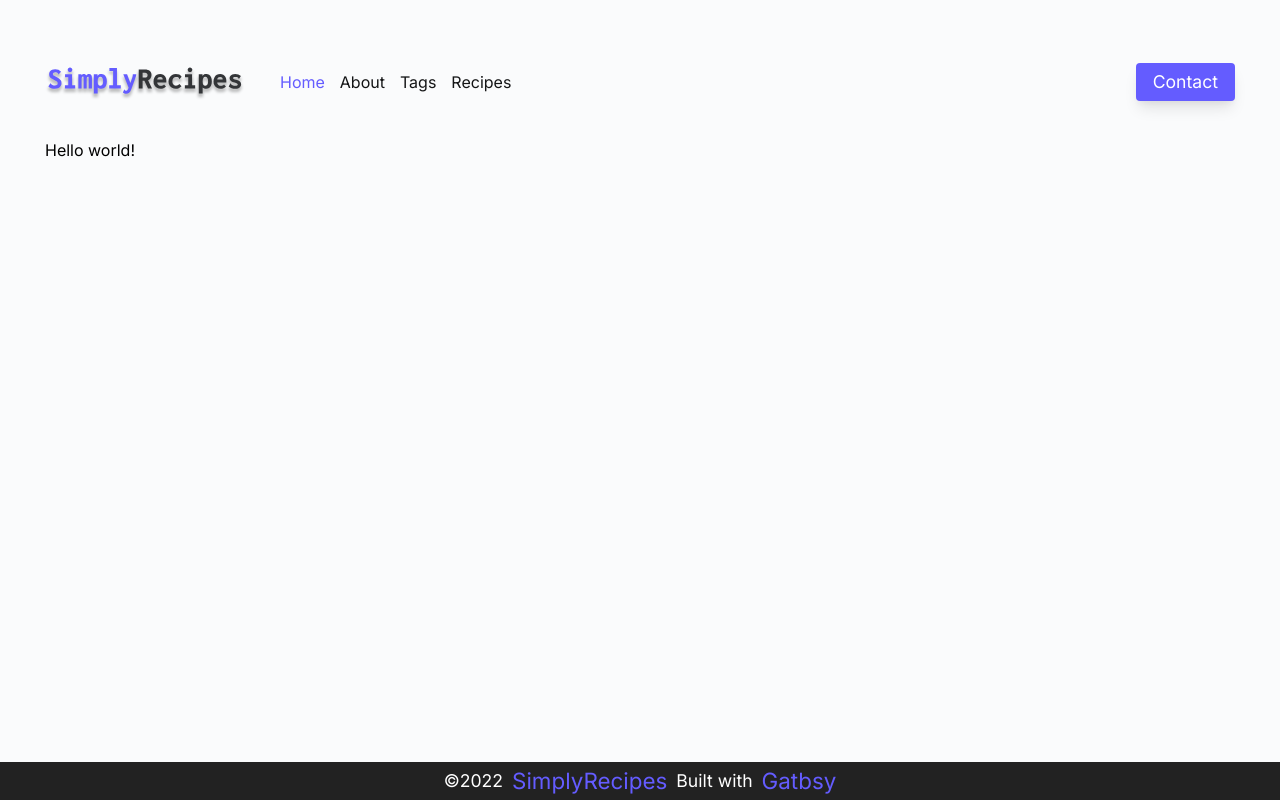
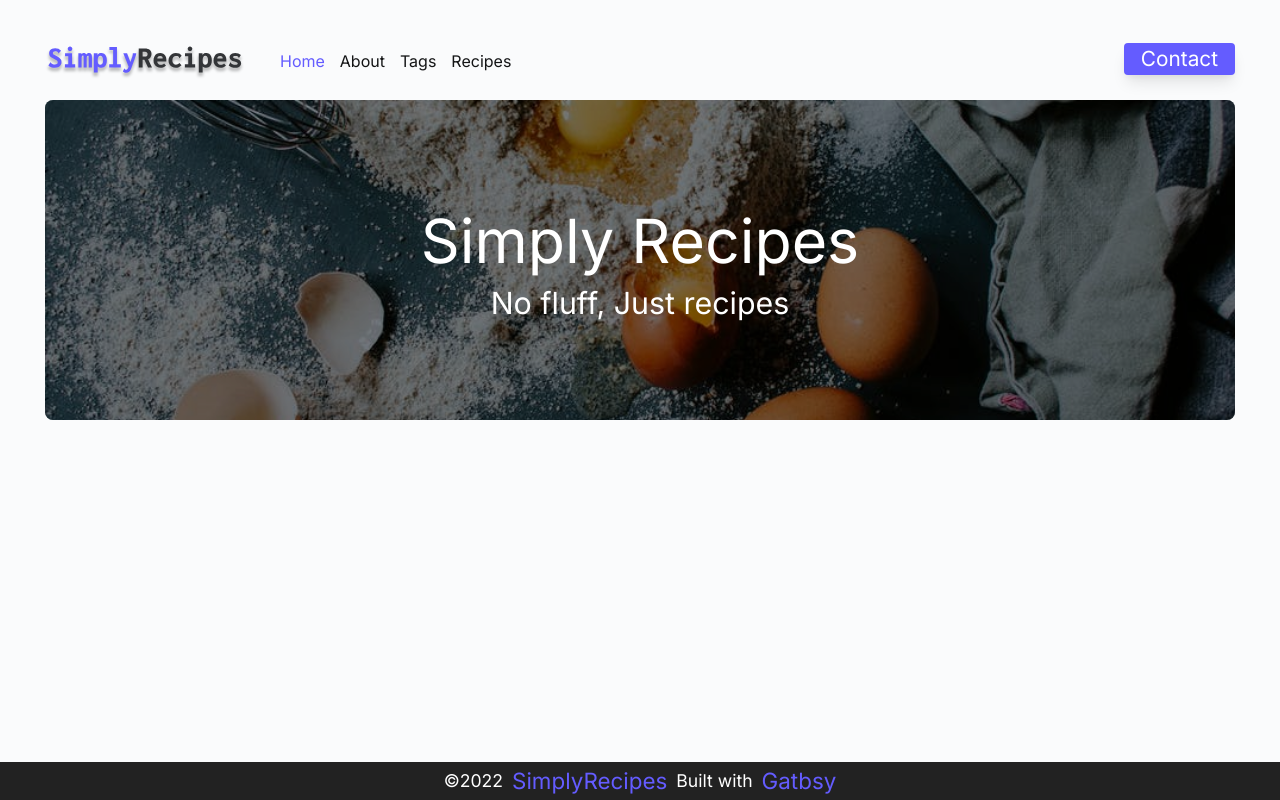
Before and after one commit to kenjimaeda54/simply-recipes-gatsbyJs, a Gatsby site: page / in a window 1280 px wide. Built offline with nearby package versions, Linux system fonts and the light colour scheme; Gatsby itself is replaced by a stand-in of ours.

Commit message:
feat: start style page home

```diff
--- a/src/components/Layout/style.module.css
+++ b/src/components/Layout/style.module.css
@@ -1,9 +1,9 @@
 .container {
   display: flex;
+  flex-direction: column;
   justify-content: space-between;
-  flex-direction: column;
+  background-color: var(--grey-0);
   min-height: 100vh;
-  background-color: var(--grey-0);
 }
 
 .content {
@@ -18,5 +18,5 @@
   justify-content: space-between;
   align-items: center;
   width: 100%;
-  margin: 40px 0px;
+  margin: 20px 0px;
 }
--- a/src/components/Nav-bar/index.jsx
+++ b/src/components/Nav-bar/index.jsx
@@ -33,17 +33,18 @@ export default function NavBar() {
               </Link>
             </li>
             <li>
-              <Link activeClassName={Styles.active} to="About">
+              {/*precisa do barra para ele direcionar sempre url/ se nao pensara em nesting de rota*/}
+              <Link activeClassName={Styles.active} to="/About">
                 About
               </Link>
             </li>
             <li>
-              <Link activeClassName={Styles.active} to="Tags">
+              <Link activeClassName={Styles.active} to="/Tags">
                 Tags
               </Link>
             </li>
             <li>
-              <Link activeClassName={Styles.active} to="Recipes">
+              <Link activeClassName={Styles.active} to="/Recipes">
                 Recipes
               </Link>
             </li>
@@ -57,23 +58,23 @@ export default function NavBar() {
               </Link>
             </li>
             <li>
-              <Link activeClassName={Styles.active} to="About">
+              <Link activeClassName={Styles.active} to="/About">
                 About
               </Link>
             </li>
             <li>
-              <Link activeClassName={Styles.active} to="Tags">
+              <Link activeClassName={Styles.active} to="/Tags">
                 Tags
               </Link>
             </li>
             <li>
-              <Link activeClassName={Styles.active} to="Recipes">
+              <Link activeClassName={Styles.active} to="/Recipes">
                 Recipes
               </Link>
             </li>
             <li nav="false">
               <ButtonContact>
-                <Link className={Styles.buttonLink} to="Contact">
+                <Link className={Styles.buttonLink} to="/Contact">
                   Contact
                 </Link>
               </ButtonContact>
@@ -83,7 +84,9 @@ export default function NavBar() {
       </section>
       <div nav="true">
         <ButtonContact>
-          <span className={Styles.spanContact}>Contact</span>
+          <Link to="/Contact" className={Styles.buttonLink}>
+            Contact
+          </Link>
         </ButtonContact>
       </div>
     </div>
--- a/src/components/Nav-bar/styles.module.css
+++ b/src/components/Nav-bar/styles.module.css
@@ -104,13 +104,8 @@ a {
 }
 
 .buttonLink {
-  font-size: 1.7em;
+  font-size: 1.3em;
   line-height: 1.5rem;
   font-weight: 400;
-  color: var(--white);
+  color: var(--white) !important;
 }
-.spanContact {
-  font-size: 1.1rem;
-  line-height: 1.9rem;
-  color: var(--white);
-}
--- a/src/pages/About/index.jsx
+++ b/src/pages/About/index.jsx
@@ -36,7 +36,8 @@ export default function About() {
           src="../../assets/images/about.jpeg"
           alt="Person pull salt bawl"
           placeholder="blurred"
-          className={Styles.aboutImg}
+          className={Styles.img}
+          as="section"
         />
       </section>
     </Layout>
--- a/src/pages/About/styles.module.css
+++ b/src/pages/About/styles.module.css
@@ -1,20 +1,21 @@
-@media screen and (max-width: 850px) {
+@media screen and (max-width: 950px) {
   .section {
     display: flex;
     flex-direction: column;
+    gap: 30px;
+    min-height: 100vh;
+  }
+  .img {
     width: 100%;
-    gap: 50px;
-  }
-  .article {
-    min-width: 100%;
-    margin: 30px 0px;
+    height: 100%; /*para ficar responsivo isso e importante  */
   }
 }
 
 .section {
   display: flex;
   justify-content: space-between;
-  height: 230px;
+  gap: 15px;
+  height: 290px;
 }
 
 .contactLink {
@@ -27,12 +28,12 @@
 .article {
   display: flex;
   flex-direction: column;
-  gap: 27px;
+  gap: 10px;
 }
 
 .article h2 {
   font-size: 1.7rem;
-  line-height: 2rem;
+  line-height: 3rem;
   font-weight: 400;
   color: var(--grey-1100);
 }
@@ -45,6 +46,7 @@
   margin-right: 20px;
 }
 
-.aboutImg {
+.img {
   border-radius: 8px;
+  width: 100%;
 }
--- /dev/null
+++ b/src/pages/home.module.css
@@ -0,0 +1,56 @@
+@media screen and (max-width: 850px) {
+  .title h1 {
+    font-size: 2.3rem !important;
+    font-weight: 400;
+    color: var(--white);
+    margin: 9px 0px;
+  }
+
+  .title h3 {
+    font-size: 1.3rem !important;
+    font-weight: 400;
+    color: var(--white);
+  }
+}
+
+.header {
+  display: flex;
+  flex-direction: column;
+  justify-content: center;
+  align-items: center;
+  height: 40vh;
+  position: relative;
+}
+
+.headerImage {
+  height: 100%;
+  width: 100%;
+  border-radius: 8px;
+}
+
+.title {
+  display: flex;
+  flex-direction: column;
+  justify-content: center;
+  align-items: center;
+  position: absolute;
+  /*segredo esta aplicar o bacground nos title,por nao surge efeito imagem*/
+  /*e nem no container principal porque o layout da imagem e full width*/
+  background: rgba(0, 0, 0, 0.4);
+  width: 100%;
+  height: 100%;
+  border-radius: 8px;
+}
+
+.title h1 {
+  font-size: 3.8rem;
+  font-weight: 400;
+  color: var(--white);
+  margin: 9px 0px;
+}
+
+.title h3 {
+  font-size: 1.9rem;
+  font-weight: 400;
+  color: var(--white);
+}
--- a/src/pages/index.js
+++ b/src/pages/index.js
@@ -1,10 +1,23 @@
 import React from "react"
+import { StaticImage } from "gatsby-plugin-image"
 import Layout from "../components/Layout"
+import * as Styles from "./home.module.css"
 
 export default function Home() {
   return (
     <Layout>
-      <div>Hello world!</div>
+      <header className={Styles.header}>
+        <StaticImage
+          src="../assets/images/main.jpeg"
+          alt="main image of the site"
+          className={Styles.headerImage}
+          layout="fullWidth"
+        />
+        <div className={Styles.title}>
+          <h1>Simply Recipes</h1>
+          <h3>No fluff, Just recipes</h3>
+        </div>
+      </header>
     </Layout>
   )
 }
```
